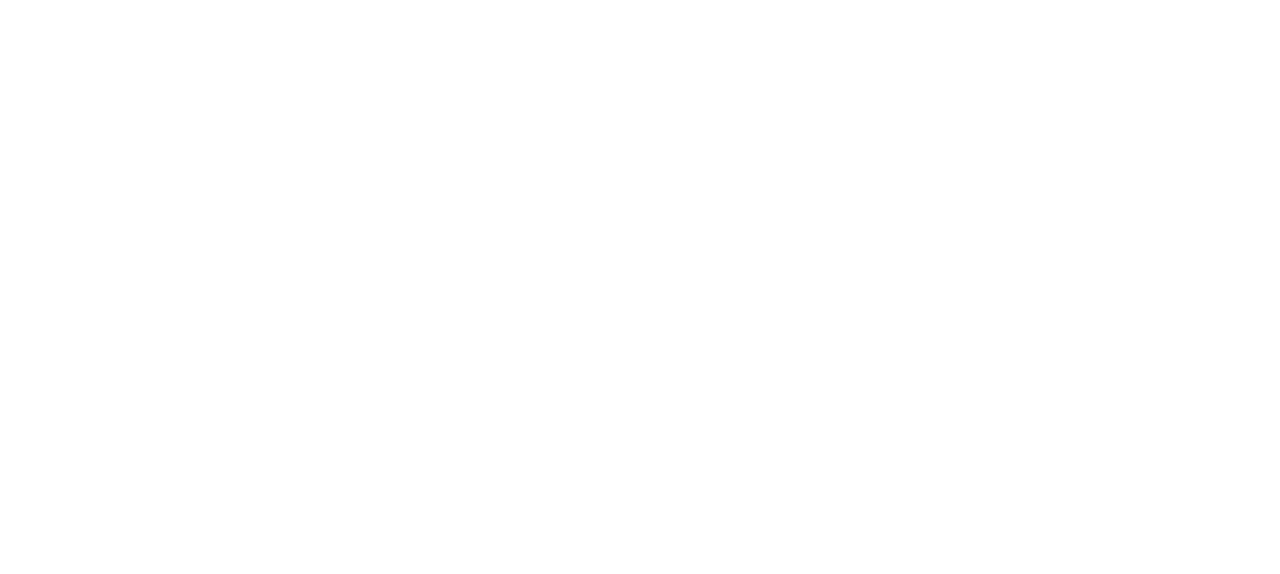
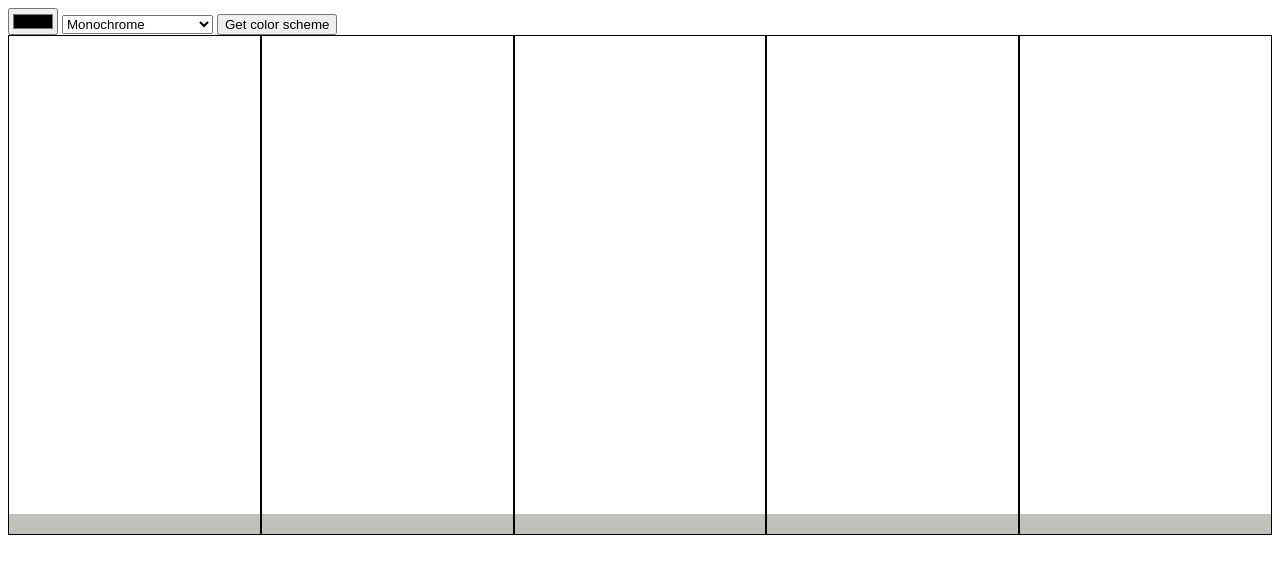
Before and after one commit to filisa/color-scheme-generator, a plain HTML site: page index.html in a window 1280 px wide. Drawn offline with Linux system fonts and the light colour scheme.

Commit message:
added basic html structure according to the design
added some styling too, so that I can see the elements in the same places

```diff
--- a/index.html
+++ b/index.html
@@ -7,5 +7,47 @@
 		<link rel="stylesheet" href="styles.css" />
 		<script src="script.js" defer></script>
 	</head>
-	<body></body>
+	<body>
+		<main>
+			<header id="header" class="header">
+				<form>
+					<label for="choose-color"></label>
+					<input id="choose-color" name="choose-color" type="color" required />
+					<label for="choose-scheme"></label>
+					<select
+						placeholder="Monochrome"
+						id="choose-scheme"
+						name="choose-scheme"
+					>
+						<option value="monochrome" selected>Monochrome</option>
+						<option value="monochrome-dark">Monochrome-dark</option>
+						<option value="monochrome-light">Monochrome-light</option>
+						<option value="analogic">Analogic</option>
+						<option value="complement">Complement</option>
+						<option value="analogic-complement">Analogic-complement</option>
+						<option value="triad">Triad</option>
+						<option value="quad">Quad</option>
+					</select>
+					<button type="submit">Get color scheme</button>
+				</form>
+			</header>
+			<article class="colors-container" id="colors-container">
+				<div id="first-color" class="color-div">
+					<p class="color-code" id="first-color-code"></p>
+				</div>
+				<div id="second-color" class="color-div">
+					<p class="color-code" id="second-color-code"></p>
+				</div>
+				<div id="third-color" class="color-div">
+					<p class="color-code" id="third-color-code"></p>
+				</div>
+				<div id="fourth-color" class="color-div">
+					<p class="color-code" id="fourth-color-code"></p>
+				</div>
+				<div id="fifth-color" class="color-div">
+					<p class="color-code" id="fifth-color-code"></p>
+				</div>
+			</article>
+		</main>
+	</body>
 </html>
--- a/styles.css
+++ b/styles.css
@@ -0,0 +1,25 @@
+.header {
+	display: flex;
+	flex-direction: row;
+}
+
+.colors-container {
+	display: flex;
+	flex-direction: row;
+	height: 500px;
+}
+
+.color-div {
+	width: 20%;
+	border: 0.3px solid black;
+	display: flex;
+	flex-direction: column;
+	align-items: flex-end;
+	justify-content: end;
+}
+.color-code {
+	height: 20px;
+	background-color: rgb(192, 193, 187);
+	width: 100%;
+	margin: 0;
+}
```
